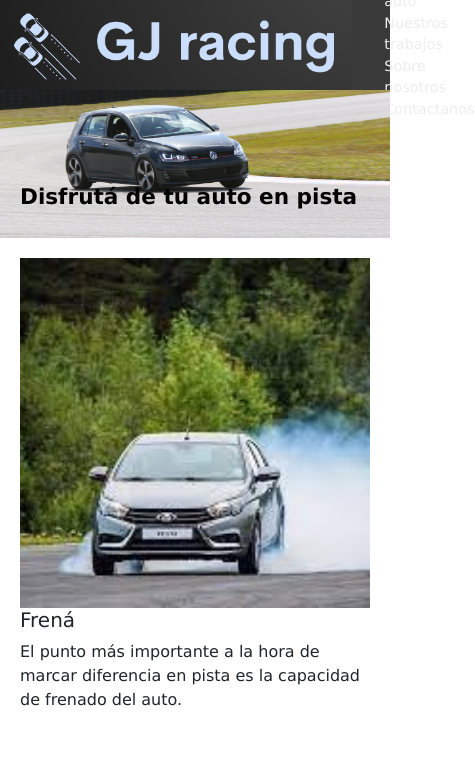
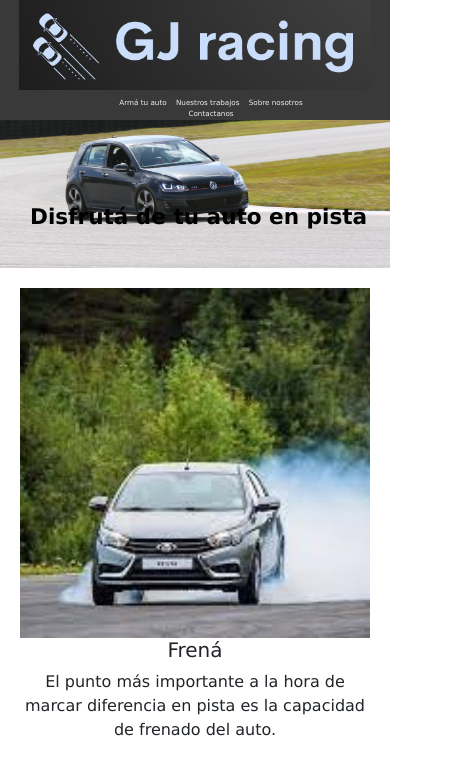
Before and after one commit to gajelusic/PreEntrega2-Jelusic, a plain HTML site: page index.html in a window 390 px wide. Shown: the top 765 px of the page, 475 px wide, since content can reach past the window. Drawn offline with nearby package versions, Linux system fonts and the light colour scheme.

Commit message:
Navbar ok

```diff
--- a/css/style.css
+++ b/css/style.css
@@ -44,8 +44,8 @@
     font-weight: bold;
     color: black;
     position: absolute;
-    bottom: 20px;
-    left: 20px;
+    bottom: 30px;
+    left: 30px;
 }
 
 .gj-main-index img{
@@ -56,27 +56,23 @@
     display: flex;
     flex-wrap: wrap;
 }
-
 .gj-wrap-index img{
     width: 350px;
 }
-
 .gj-puntos-index{
     display: flex;
     justify-content: space-around;
-    ;
     flex-direction: column;
+    text-align: center;
     max-width: 350px;
     margin: 20px;
 }
-
 .gj-main {
     background-color: #f7f0f7;
     color: black;
     font-family: 'Lucida Sans', 'Lucida Sans Regular', 'Lucida Grande', 'Lucida Sans Unicode', Geneva, Verdana, sans-serif;
     padding: 20px;
 }
-
 main img {
     width: 450px;
 }
@@ -91,10 +87,6 @@ main a {
     text-decoration: none;
     color: #EEEEEE;
 }
-
-
-
-
 .ir-arriba {
     display: block;
     margin: 10px;
@@ -137,3 +129,28 @@ footer nav p{
     font-size: 70%;
     text-align: center;
 }
+
+/* Medias queries */
+@media (max-width: 425px){
+    *{
+        padding: 0;
+        margin: 0;
+    }
+    .gj-header{
+        height: 120px;
+        width: 100%;
+        display: flex;
+        flex-direction: column;
+    }
+    .lista-indice{
+        margin: 0;
+        list-style-type: none;
+        display: flex;
+        flex-direction: row;
+        justify-content: space-evenly;
+        font-size: 50%;
+    }
+    .footer-ul{
+        flex-direction: row;
+    }
+}
--- a/index.html
+++ b/index.html
@@ -47,21 +47,24 @@
             </div>
         </section>
     </main>
-
-<!-- FOOTER -->
+ <!-- FOOTER -->
     <footer>
         <nav class="nav-footer">
             <h6>Encontranos en:</h6>
             <ul class="footer-ul">
-                <li><a href="http://www.instagram.com" target="_blank"><img src="./recursos/footer-ig.png" alt="IG"></a></li>
-                <li><a href="http://www.youtube.com" target="_blank"><img src="./recursos/footer-youtube.png" alt="YouTube"></a></li>
-                <li><a href="http://www.facebook.com" target="_blank"><img src="./recursos/footer-face.png" alt="Face"></a></li>
-                <li><a href="info@gjracing.com" target="_blank"><img src="./recursos/footer-mail.png" alt="Email"></a></li>
+                <li><a href="http://www.instagram.com" target="_blank"><img src="../recursos/footer-ig.png" alt="IG"></a>
+                </li>
+                <li><a href="http://www.youtube.com" target="_blank"><img src="../recursos/footer-youtube.png"
+                            alt="YouTube"></a></li>
+                <li><a href="http://www.facebook.com" target="_blank"><img src="../recursos/footer-face.png" alt="Face"></a>
+                </li>
+                <li><a href="info@gjracing.com" target="_blank"><img src="../recursos/footer-mail.png" alt="Email"></a></li>
             </ul>
             <p>&copy; 2023. Todos los derechos reservados.</p>
         </nav>
     </footer>
 
+
 <!-- JS -->
     <script src="https://cdn.jsdelivr.net/npm/bootstrap@5.3.0-alpha3/dist/js/bootstrap.bundle.min.js" integrity="sha384-ENjdO4Dr2bkBIFxQpeoTz1HIcje39Wm4jDKdf19U8gI4ddQ3GYNS7NTKfAdVQSZe" crossorigin="anonymous"></script>
 </body>
```
